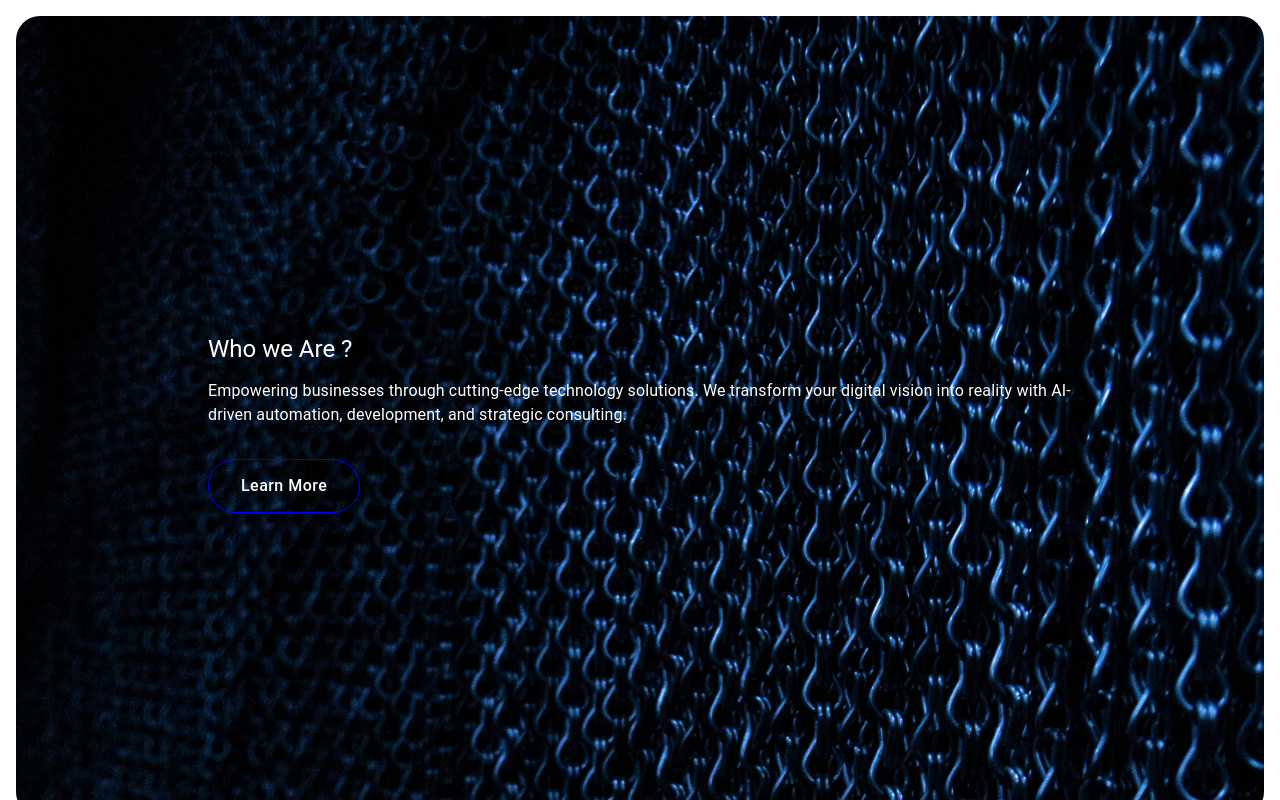
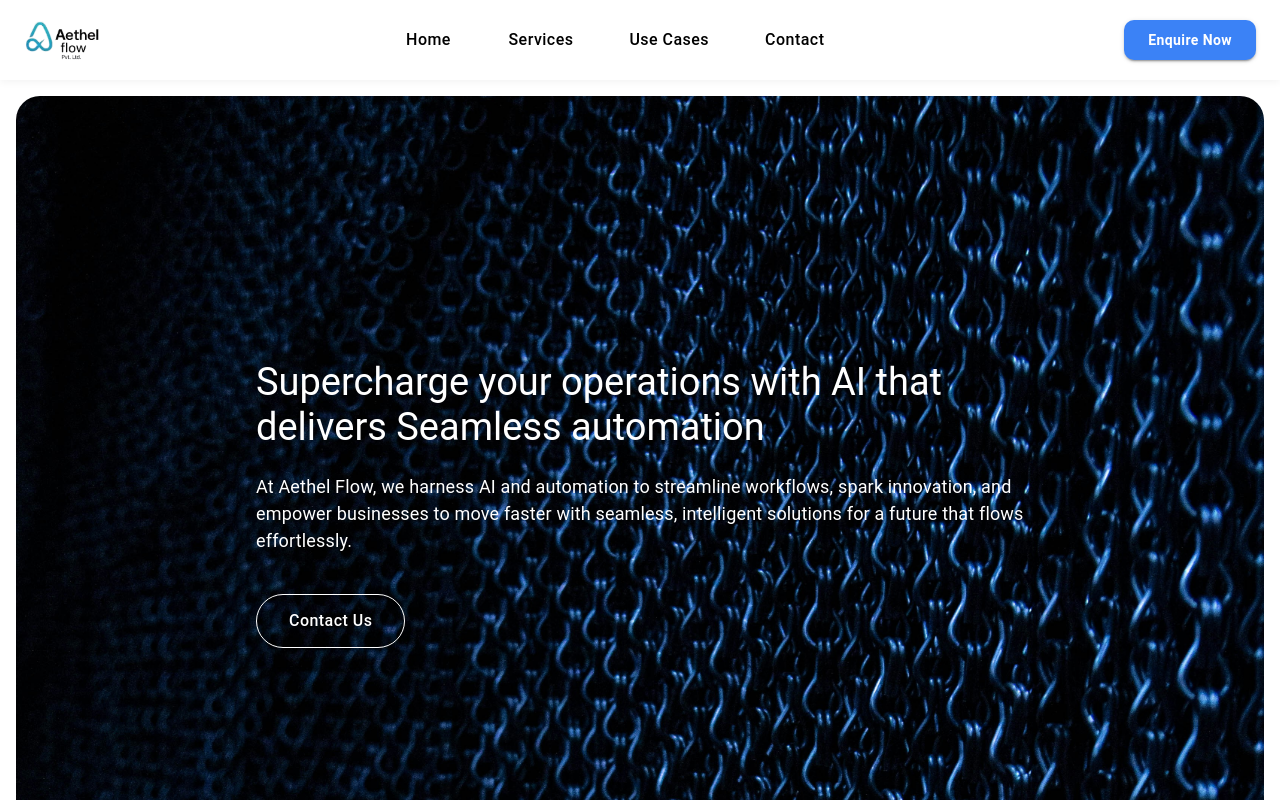
Before and after one commit to aethelflow-solutions/AethelSite, a Next.js app: page / in a window 1280 px wide. Shown: the top 800 px of the page. Built offline with nearby package versions, Linux system fonts and the light colour scheme.

Commit message:
my changes

```diff
--- /dev/null
+++ b/app/components/Footer.jsx
@@ -0,0 +1,50 @@
+import { FaLinkedin, FaTwitter, FaFacebook } from "react-icons/fa";
+
+export default function Footer() {
+    return (
+        <div className="w-full bg-white shadow-[0_-4px_20px_rgba(0,0,0,0.1)]">
+            <footer className="text-black py-10 px-6 max-w-full">
+
+                {/* Divider Line */}
+                <div className="w-full border-t border-gray-300 mb-6"></div>
+
+                <div className="max-w-4xl mx-auto text-center space-y-4">
+
+                    {/* Company Name + Rights */}
+                    <p className="text-sm font-medium">
+                        © 2025 Aethel Flow Solutions Pvt. Ltd. All Rights Reserved.
+                    </p>
+
+                    {/* Address */}
+                    <p className="text-sm opacity-80">
+                        9-4-136/19,20 & 21/A, Shareef Residency 3rd floor, 7 tombs Road,<br></br>
+                        TOLICHOWKI,HYDRABAD,TELANGANA
+
+                    </p>
+
+                    {/* Contact Info */}
+                    <div className="text-sm opacity-80 space-y-1">
+                        <p>Email: contact@aethelflow.com</p>
+                        <p>Phone: +91 9022511316<br></br>
+                            +91 8328901076
+                        </p>
+                    </div>
+
+                    {/* Social Icons */}
+                    <div className="flex justify-center gap-8 pt-2 text-2xl">
+                        <a href="#" className="hover:#2563EB transition">
+                            <FaLinkedin />
+                        </a>
+                        <a href="#" className="hover:#2563EB transition">
+                            <FaTwitter />
+                        </a>
+                        <a href="#" className="hover:#2563EB transition">
+                            <FaFacebook />
+                        </a>
+                    </div>
+
+                </div>
+            </footer>
+        </div>
+    );
+}
--- a/app/components/Navbar.jsx
+++ b/app/components/Navbar.jsx
@@ -1,50 +1,62 @@
-import { AppBar, Toolbar, Button, IconButton, Typography } from "@mui/material";
+import { AppBar, Toolbar, Button, IconButton } from "@mui/material";
 import MenuIcon from "@mui/icons-material/Menu";
 
 export default function Navbar() {
     return (
         <AppBar
-            position="static"
+            position="sticky"
             elevation={0}
             sx={{
-                backgroundColor: "transparent",
-                boxShadow: "none",
-                // display: "flex",
-                // justifyItems: "center"
+                backgroundColor: "#ffffff",
+                boxShadow: "0 2px 8px rgba(0,0,0,0.05)",
+                paddingY: 1,
             }}
         >
-            <Toolbar className="flex items-center">
-                {/* Logo */}
-                <Typography variant="h6" className="font-semibold">
-                    Aethal Flow
-                </Typography>
+            <Toolbar className="flex items-center justify-between">
 
-                {/* Desktop Menu */}
-                <div className="hidden md:flex gap-8 items-center">
-                    <Button color="inherit">Home</Button>
-                    <Button color="inherit">Services</Button>
-                    <Button color="inherit">Use Cases</Button>
-                    <Button color="inherit">Contact</Button>
+                {/* LOGO - LEFT */}
+                <div className="flex items-center">
+                    <img
+                        src="aethel-logo (2).png"
+                        alt="Logo"
+                        className="h-10 w-auto object-contain"
+                    />
+                </div>
 
+                {/* MENU - CENTER */}
+                <div className="hidden md:flex gap-10 items-center text-black mx-auto">
+                    <Button sx={{ color: "#000", textTransform: "none", fontSize: "16px" }}>Home</Button>
+                    <Button sx={{ color: "#000", textTransform: "none", fontSize: "16px" }}>Services</Button>
+                    <Button sx={{ color: "#000", textTransform: "none", fontSize: "16px" }}>Use Cases</Button>
+                    <Button sx={{ color: "#000", textTransform: "none", fontSize: "16px" }}>Contact</Button>
+                </div>
+
+                {/* ENQUIRE NOW BUTTON - RIGHT */}
+                <div className="hidden md:flex">
                     <Button
                         variant="contained"
-                        color="primary"
                         sx={{
-                            borderRadius: "12px",
+                            backgroundColor: "#3B82F6",
+                            color: "white",
+                            paddingX: 3,
+                            paddingY: 1,
+                            borderRadius: "10px",
                             textTransform: "none",
-                            paddingX: 3,
+                            fontWeight: 600,
+                            "&:hover": { backgroundColor: "#2563EB" },
                         }}
                     >
                         Enquire Now
                     </Button>
                 </div>
 
-                {/* Mobile Menu Icon */}
+                {/* MOBILE MENU */}
                 <div className="md:hidden">
-                    <IconButton color="inherit">
+                    <IconButton sx={{ color: "#000" }}>
                         <MenuIcon />
                     </IconButton>
                 </div>
+
             </Toolbar>
         </AppBar>
     );
--- a/app/homepage/HomepageContent.jsx
+++ b/app/homepage/HomepageContent.jsx
@@ -1,7 +1,9 @@
 
 import Services from "../sections/Services";
 import HeroSection from "../sections/HeroSection";
-import Navbar from "../components/Navbar"
+import Navbar from "../components/Navbar";
+import Footer from "../components/Footer";
+
 import MissionSection from "../sections/MissionSection";
 import ContactSection from "../sections/ContactSection";
 
@@ -11,7 +13,7 @@ function HomepageContent() {
 
 
       <div className="mx-auto bg-white" >
-        {/* <Navbar /> */}
+       <Navbar />
         <div className="sm:p-2 lg:p-4 " >
           <HeroSection />
         </div>
@@ -20,6 +22,7 @@ function HomepageContent() {
           <MissionSection />
         </div>
         <ContactSection />
+        <Footer />
       </div>
 
     </>
--- a/app/sections/ContactSection.tsx
+++ b/app/sections/ContactSection.tsx
@@ -1,89 +1,70 @@
-import { Typography } from "@mui/material"
-import AButton from "../components/AButton"
-import { ArrowRight, Contact } from "lucide-react";
+import { Typography } from "@mui/material";
 import ContactForm from "../components/ContactForm";
-
 
 export default function ContactSection() {
     return (
-        <section className="flex flex-col" >
+        <section id="contact" className="flex flex-col">
             <div>
+                {/* Heading */}
                 <div className="lg:py-12 py-8 flex justify-center">
-                    <h2 className="text-blue-800" >Our Partners</h2>
+                    <h2 className="text-blue-800 font-semibold text-3xl">Our Partners</h2>
                 </div>
+
                 <div className="sm:p-4 lg:p-8">
-                    <div className="w-full min-h-screen grid grid-cols-1 lg:grid-cols-2 bg-black rounded-[50px]">
-                        <div className="grid grid-rows-2" >
-                            <div className="flex items-center  justify-center text-white">
-                                <div className="items-start lg:px-32 md:px-24">
+                    <div className="w-full min-h-[80vh] grid grid-cols-1 lg:grid-cols-2 bg-black rounded-[40px]">
+
+                        {/* LEFT SECTION */}
+                        <div className="flex items-center text-white">
+                            <div className="w-full px-6 md:px-16 lg:px-20 py-10">
+
                                 <Typography
                                     variant="body1"
-                                        className="leading-tight py-4"
-                                        sx={{ fontSize: { xs: "12px", md: "16px" }, opacity: 0.8 }}
+                                    className="leading-tight"
+                                    sx={{ fontSize: { xs: "13px", md: "16px" }, opacity: 0.8 }}
                                 >
                                     We're here to answer all questions
                                 </Typography>
 
                                 <Typography
                                     variant="h2"
-                                        className="font-normal leading-tight"
-                                        sx={{ fontSize: { xs: "24px", md: "48px" } }}
+                                    className="font-normal leading-tight py-4"
+                                    sx={{ fontSize: { xs: "26px", md: "44px" } }}
                                 >
-                                        One Stop Solution for all the
-                                        Services
+                                    One Stop Solution for all the Services
                                 </Typography>
+
                                 <Typography
                                     variant="body1"
-                                        className="leading-tight py-4"
-                                        sx={{ fontSize: { xs: "12px", md: "16px" }, opacity: 0.8 }}
+                                    className="leading-tight py-2"
+                                    sx={{ fontSize: { xs: "13px", md: "15px" }, opacity: 0.8 }}
                                 >
                                     Subline for the mission statement is needed here
                                 </Typography>
-                                    <div className="flex">
-                                        <AButton
-                                            variant="contained"
-                                            sx={{
-                                                mt: 2,
-                                                backgroundColor: "white",
-                                                color: "black",
-                                                borderRadius: "50px",
-                                                paddingX: 3,
-                                                paddingY: 1.2,
-                                                marginRight: 2,
-                                                textTransform: "none",
-                                                fontWeight: 600,
-                                                alignSelf: "flex-start",
-                                                "&:hover": { backgroundColor: "#eaeaea" },
-                                            }}
-                                        >Get Started <ArrowRight size={18} /></AButton>
-                                        <AButton
-                                            variant="contained"
-                                            sx={{
-                                                mt: 2,
-                                                border: "1px solid white",
-                                                backgroundColor: "black",
-                                                color: "white",
-                                                borderRadius: "50px",
-                                                paddingX: 2.5,
-                                                paddingY: 1.2,
-                                                textTransform: "none",
-                                                fontWeight: 600,
-                                                alignSelf: "flex-start",
-                                            }}
-                                        >Learn More</AButton>
+
+                                {/* MAIN TEXT beside form */}
+                                <Typography
+                                    variant="body1"
+                                    className="leading-relaxed py-4"
+                                    sx={{ fontSize: { xs: "13px", md: "16px" }, opacity: 0.9 }}
+                                >
+                                    Let’s transform your enterprise. Partner with Aethel Flow from strategy
+                                    to implementation — we help solve your business problems across multiple
+                                    functions and platforms for rapid innovation and boundless growth.
+                                </Typography>
+
                             </div>
                         </div>
-                                <div className="">
+
+                        {/* RIGHT SECTION - FORM */}
+                        <div className="flex items-center justify-center py-10 px-6 md:px-16 lg:px-20">
+                            <div className="w-full max-w-md">
+                                <ContactForm />
+                            </div>
+                        </div>
 
                     </div>
                 </div>
             </div>
-                        <div className="flex items-center py-2 lg:pr-32 justify-items-start">
-                            <ContactForm />
-                        </div>``
-                    </div>
-                </div>
-            </div>
         </section>
-    )
+    );
 }
--- a/app/sections/HeroSection.tsx
+++ b/app/sections/HeroSection.tsx
@@ -1,46 +1,52 @@
-import AButton from "../components/AButton"
-import Navbar from "../components/Navbar"
-import { Button, Typography } from "@mui/material"
+import AButton from "../components/AButton";
+import { Typography } from "@mui/material";
 
 export default function HeroSection() {
     return (
-        <section className="flex items-center bg-[url('/HeroSection-bg.jpg')] bg-cover h-screen text-white pt-32 pb-28 px-12 rounded-3xl ">
-            <div className="w-full flex flex-col-2 items-center justify-between gap-6">
-                <div className="flex flex-col justify-center px-36">
+        <section className="flex items-center bg-[url('/HeroSection-bg.jpg')] bg-cover h-screen text-white pt-32 pb-28 px-6 rounded-3xl">
+            <div className="w-full flex flex-col items-center md:items-start justify-center gap-6 max-w-3xl mx-auto text-center md:text-left">
+
                 <Typography
                     variant="h3"
                     className="font-bold leading-tight"
-                        sx={{ fontSize: { xs: "16px", md: "24px" } }}
+                    sx={{ fontSize: { xs: "24px", md: "38px" } }}
                 >
-                        Who we Are ?
+                    Supercharge your operations with AI that delivers Seamless automation
                 </Typography>
+
                 <Typography
                     variant="body1"
-                        className="leading-tight py-4"
-                        sx={{ fontSize: { xs: "12px", md: "16px" } }}
+                    className="leading-tight"
+                    sx={{ fontSize: { xs: "14px", md: "18px" } }}
                 >
-                        Empowering businesses through cutting-edge technology solutions.
-                        We transform your digital vision into reality with AI-driven automation,
-                        development, and strategic consulting.
+                    At Aethel Flow, we harness AI and automation to streamline workflows,
+                    spark innovation, and empower businesses to move faster with seamless,
+                    intelligent solutions for a future that flows effortlessly.
                 </Typography>
+
+                <div className="mt-4">
                     <AButton
-                        children="Learn More"
-                        className="flex gap-4 mt-4"
+                        children="Contact Us"
+                        className="flex gap-4"
                         variant="outlined"
                         sx={{
                             color: "white",
-                                borderColor: "blue",
+                            borderColor: "white",
                             borderRadius: "50px",
                             paddingX: 4,
                             paddingY: 1.5,
                             textTransform: "none",
                             fontSize: "16px",
                         }}
+                        onClick={() => {
+                            document
+                                .getElementById("contact")
+                                ?.scrollIntoView({ behavior: "smooth" });
+                        }}
                     />
                 </div>
-                {/* <div>Lorem ipsum dolor sit amet consectetur, adipisicing elit. Officiis eos nemo enim magni reiciendis! Accusamus suscipit eveniet sequi amet veritatis, id odit quia iste, velit nulla accusantium dolorum magni enim?</div> */}
+
             </div>
         </section>
-    )
-
+    );
 }
--- a/package.json
+++ b/package.json
@@ -19,6 +19,7 @@
     "ogl": "^1.0.11",
     "react": "19.2.0",
     "react-dom": "19.2.0",
+    "react-icons": "^5.5.0",
     "three": "^0.181.2"
   },
   "devDependencies": {
```
Also changed, not shown: public/aethel-logo (2).png (added), 1 other file (tests, documents, lock files or other folders). Lines whose indentation alone changed are shown as unchanged.
